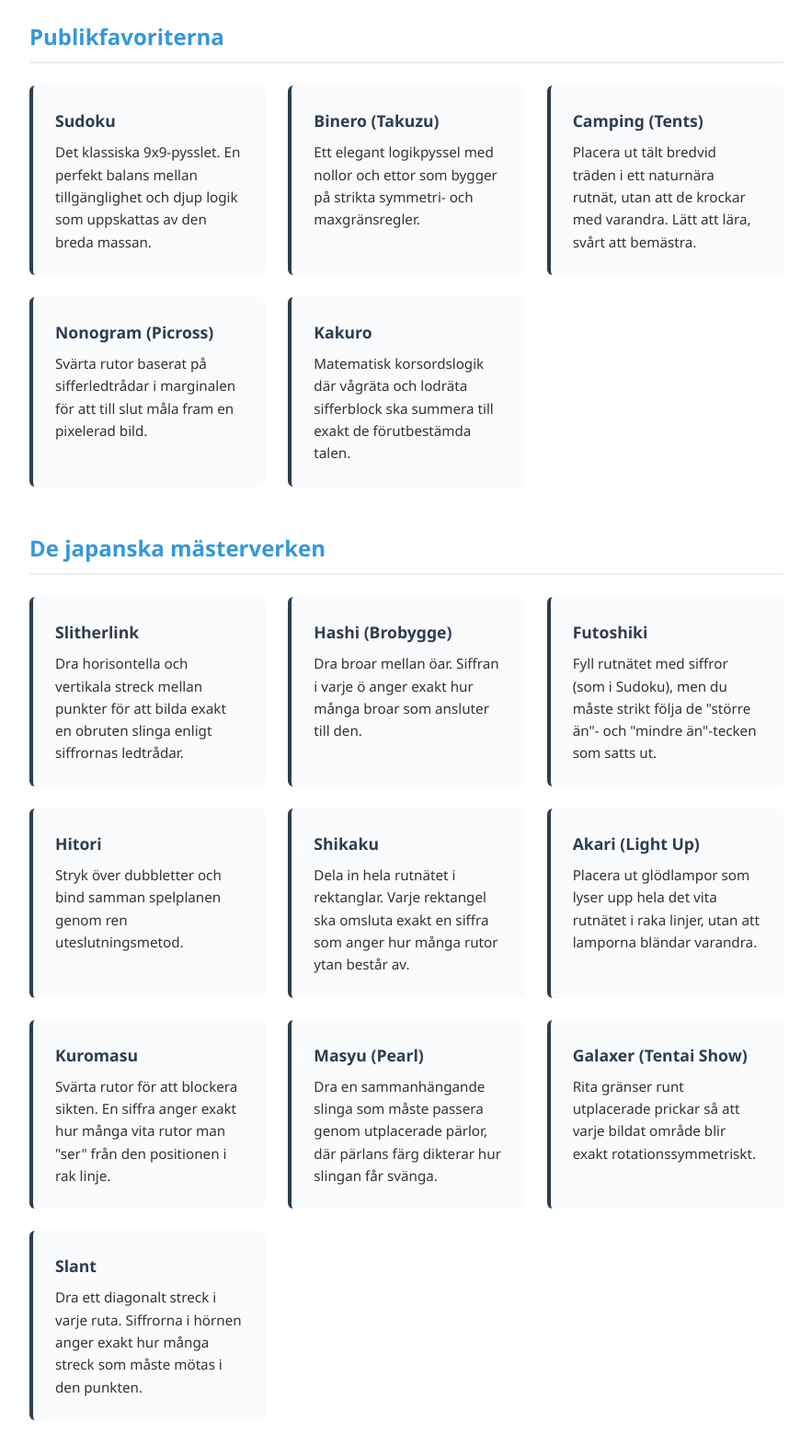
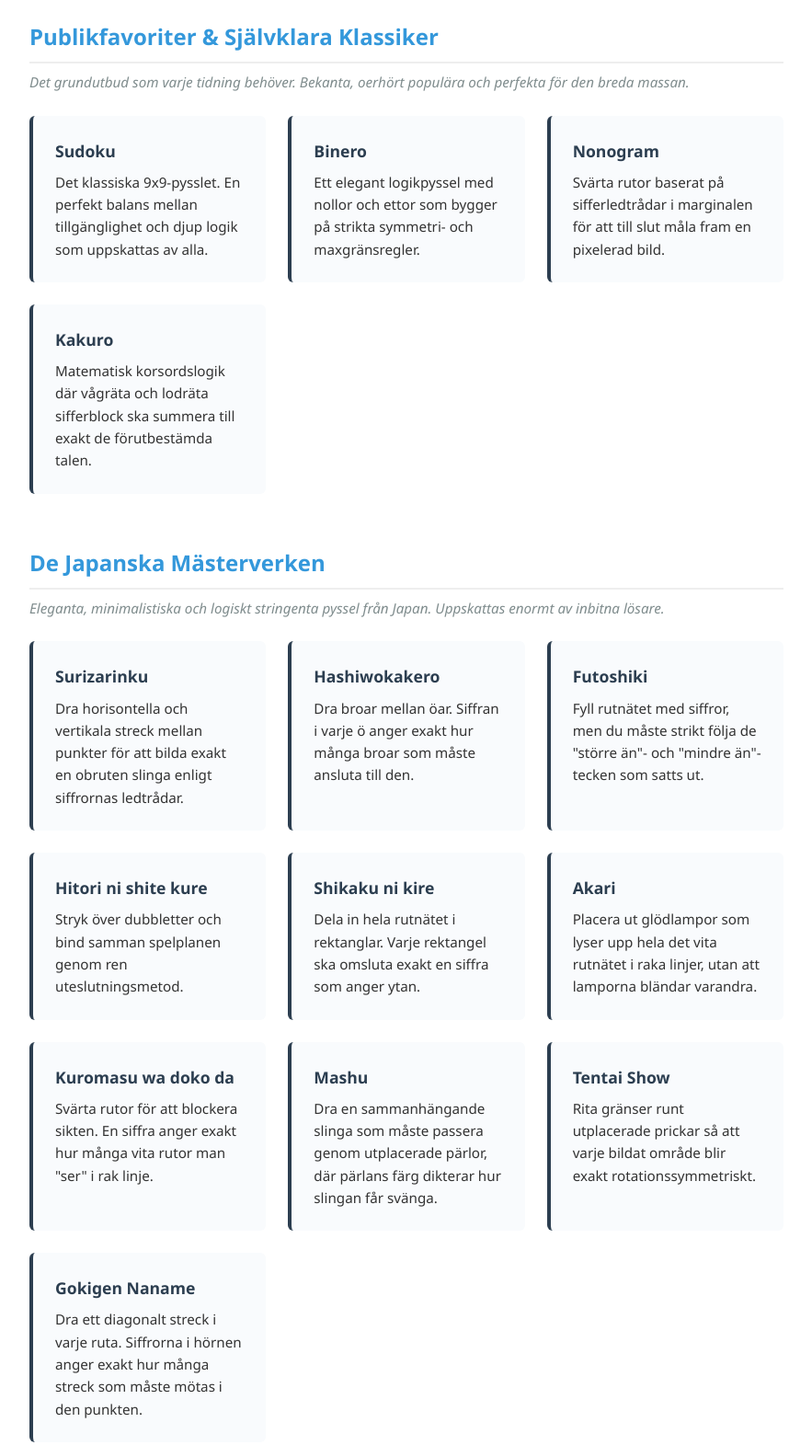
Before and after one commit to SvenskaSifferpyssel/SvenskaSifferpyssel, a plain HTML site: page index.html in a window 1280 px wide. Shown: the part 1194-2765 px from the top of the page at 92% size, without its empty margins (198-1081 px from the left). Drawn offline with Linux system fonts and the light colour scheme.

Commit message:
Refactor HTML structure and update text content
Updated various text elements for clarity and consistency, adjusted margins for better layout, and modified category titles.

```diff
--- a/index.html
+++ b/index.html
@@ -87,8 +87,8 @@
 
         .category-title {
             color: var(--accent-color);
-            margin-top: 3rem;
-            margin-bottom: 1rem;
+            margin-top: 3.5rem;
+            margin-bottom: 0.5rem;
             font-size: 1.5rem;
             border-bottom: 2px solid #eee;
             padding-bottom: 0.5rem;
@@ -98,11 +98,18 @@
             margin-top: 1.5rem;
         }
 
+        .category-desc {
+            margin-top: 0;
+            margin-bottom: 1.5rem;
+            color: #7f8c8d;
+            font-style: italic;
+            font-size: 0.95rem;
+        }
+
         .pyssel-grid {
             display: grid;
             grid-template-columns: repeat(auto-fit, minmax(250px, 1fr));
             gap: 1.5rem;
-            margin-top: 1.5rem;
         }
 
         .pyssel-card {
@@ -159,14 +166,14 @@
 <body>
 
     <header>
-        <h1>Felfria Sifferpyssel</h1>
+        <h1>Felfria Sifferpyssel. Garanterat.</h1>
         <p>Tryckfärdiga logikkryss och sifferpyssel för dagstidningar och magasin – skapade med kompromisslös precision och unika lösningar.</p>
     </header>
 
     <div class="container">
 
         <h2>En modern standard för tidningens pysselsida</h2>
-        <p>Att erbjuda engagerande och utmanande pyssel är ett uppskattat inslag för läsarna. Men för att upplevelsen ska hålla högsta klass krävs att materialet är helt korrekt. Traditionella leverantörer har tyvärr ofta brister i sina logikkryss, så som förskjutna matriser, felaktiga facit eller pyssel som i stället för ren logik kräver gissningar på grund av dubbla lösningar.</p>
+        <p>Att erbjuda engagerande och utmanande pyssel är ett uppskattat inslag för läsarna. Men för att upplevelsen ska hålla högsta klass krävs att materialet är helt korrekt. Traditioner och standardlösningar inom pysselsyndikering dras ibland med brister som förskjutna matriser, felaktiga facit eller pyssel som i stället för ren logik kräver gissningar på grund av dubbla lösningar.</p>
         <p>Jag har valt att lösa detta från grunden genom att kombinera avancerad programmering och strikt algoritmisk validering. Resultatet är en pysseltjänst där varje enskilt publicerat kryss är matematiskt bevisat att hålla absolut toppklass.</p>
 
         <div class="usp-grid">
@@ -176,7 +183,7 @@
             </div>
             <div class="usp-card">
                 <h3>Tryckfärdig Layout</h3>
-                <p>Inga felaktiga radhöjder eller förskjutna sifferrader. Materialet levereras som knivskarp vektorgrafik anpassad direkt för tryckpressens krav, oavsett format.</p>
+                <p>Inga felaktiga radhöjder eller förskjutna sifferrader. Materialet levereras som knivskarp vektorgrafik (PDF/EPS) anpassad direkt för tryckpressens krav, oavsett format.</p>
             </div>
             <div class="usp-card">
                 <h3>Varierat Utbud</h3>
@@ -188,22 +195,19 @@
             <h2>Våra Pysseltyper</h2>
             <p>Vi levererar ett massivt och balanserat utbud som passar alla typer av läsare. Här är hela vår katalog av tryckfärdiga logikpyssel.</p>
 
-            <h3 class="category-title">Publikfavoriterna</h3>
+            <h3 class="category-title">Publikfavoriter & Självklara Klassiker</h3>
+            <p class="category-desc">Det grundutbud som varje tidning behöver. Bekanta, oerhört populära och perfekta för den breda massan.</p>
             <div class="pyssel-grid">
                 <div class="pyssel-card">
                     <h3>Sudoku</h3>
-                    <p>Det klassiska 9x9-pysslet. En perfekt balans mellan tillgänglighet och djup logik som uppskattas av den breda massan.</p>
+                    <p>Det klassiska 9x9-pysslet. En perfekt balans mellan tillgänglighet och djup logik som uppskattas av alla.</p>
                 </div>
                 <div class="pyssel-card">
-                    <h3>Binero (Takuzu)</h3>
+                    <h3>Binero</h3>
                     <p>Ett elegant logikpyssel med nollor och ettor som bygger på strikta symmetri- och maxgränsregler.</p>
                 </div>
                 <div class="pyssel-card">
-                    <h3>Camping (Tents)</h3>
-                    <p>Placera ut tält bredvid träden i ett naturnära rutnät, utan att de krockar med varandra. Lätt att lära, svårt att bemästra.</p>
-                </div>
-                <div class="pyssel-card">
-                    <h3>Nonogram (Picross)</h3>
+                    <h3>Nonogram</h3>
                     <p>Svärta rutor baserat på sifferledtrådar i marginalen för att till slut måla fram en pixelerad bild.</p>
                 </div>
                 <div class="pyssel-card">
@@ -212,58 +216,64 @@
                 </div>
             </div>
 
-            <h3 class="category-title">De japanska mästerverken</h3>
+            <h3 class="category-title">De Japanska Mästerverken</h3>
+            <p class="category-desc">Eleganta, minimalistiska och logiskt stringenta pyssel från Japan. Uppskattas enormt av inbitna lösare.</p>
             <div class="pyssel-grid">
                 <div class="pyssel-card">
-                    <h3>Slitherlink</h3>
+                    <h3>Surizarinku</h3>
                     <p>Dra horisontella och vertikala streck mellan punkter för att bilda exakt en obruten slinga enligt siffrornas ledtrådar.</p>
                 </div>
                 <div class="pyssel-card">
-                    <h3>Hashi (Brobygge)</h3>
-                    <p>Dra broar mellan öar. Siffran i varje ö anger exakt hur många broar som ansluter till den.</p>
+                    <h3>Hashiwokakero</h3>
+                    <p>Dra broar mellan öar. Siffran i varje ö anger exakt hur många broar som måste ansluta till den.</p>
                 </div>
                 <div class="pyssel-card">
                     <h3>Futoshiki</h3>
-                    <p>Fyll rutnätet med siffror (som i Sudoku), men du måste strikt följa de "större än"- och "mindre än"-tecken som satts ut.</p>
+                    <p>Fyll rutnätet med siffror, men du måste strikt följa de "större än"- och "mindre än"-tecken som satts ut.</p>
                 </div>
                 <div class="pyssel-card">
-                    <h3>Hitori</h3>
+                    <h3>Hitori ni shite kure</h3>
                     <p>Stryk över dubbletter och bind samman spelplanen genom ren uteslutningsmetod.</p>
                 </div>
                 <div class="pyssel-card">
-                    <h3>Shikaku</h3>
-                    <p>Dela in hela rutnätet i rektanglar. Varje rektangel ska omsluta exakt en siffra som anger hur många rutor ytan består av.</p>
+                    <h3>Shikaku ni kire</h3>
+                    <p>Dela in hela rutnätet i rektanglar. Varje rektangel ska omsluta exakt en siffra som anger ytan.</p>
                 </div>
                 <div class="pyssel-card">
-                    <h3>Akari (Light Up)</h3>
+                    <h3>Akari</h3>
                     <p>Placera ut glödlampor som lyser upp hela det vita rutnätet i raka linjer, utan att lamporna bländar varandra.</p>
                 </div>
                 <div class="pyssel-card">
-                    <h3>Kuromasu</h3>
-                    <p>Svärta rutor för att blockera sikten. En siffra anger exakt hur många vita rutor man "ser" från den positionen i rak linje.</p>
+                    <h3>Kuromasu wa doko da</h3>
+                    <p>Svärta rutor för att blockera sikten. En siffra anger exakt hur många vita rutor man "ser" i rak linje.</p>
                 </div>
                 <div class="pyssel-card">
-                    <h3>Masyu (Pearl)</h3>
+                    <h3>Mashu</h3>
                     <p>Dra en sammanhängande slinga som måste passera genom utplacerade pärlor, där pärlans färg dikterar hur slingan får svänga.</p>
                 </div>
                 <div class="pyssel-card">
-                    <h3>Galaxer (Tentai Show)</h3>
+                    <h3>Tentai Show</h3>
                     <p>Rita gränser runt utplacerade prickar så att varje bildat område blir exakt rotationssymmetriskt.</p>
                 </div>
                 <div class="pyssel-card">
-                    <h3>Slant</h3>
+                    <h3>Gokigen Naname</h3>
                     <p>Dra ett diagonalt streck i varje ruta. Siffrorna i hörnen anger exakt hur många streck som måste mötas i den punkten.</p>
                 </div>
             </div>
 
-            <h3 class="category-title">Modern logik & specialpyssel</h3>
+            <h3 class="category-title">Tematiska & Visuella Pyssel</h3>
+            <p class="category-desc">Utmaningar som bygger på igenkännliga teman och grafiska element. Ett roligt avbrott från rena siffermatriser.</p>
             <div class="pyssel-grid">
                 <div class="pyssel-card">
-                    <h3>Skyskrapor (Towers)</h3>
-                    <p>Fyll rutnätet med byggnader av olika höjd utifrån marginalens ledtrådar som avslöjar hur många tak man "ser" från det hållet.</p>
+                    <h3>Camping</h3>
+                    <p>Placera ut tält bredvid träden i ett naturnära rutnät, utan att de krockar med varandra. Lätt att lära, svårt att bemästra.</p>
                 </div>
                 <div class="pyssel-card">
-                    <h3>Tågräls (Tracks)</h3>
+                    <h3>Skyskrapor</h3>
+                    <p>Fyll rutnätet med byggnader av olika höjd utifrån marginalens ledtrådar som avslöjar hur många tak man "ser".</p>
+                </div>
+                <div class="pyssel-card">
+                    <h3>Tågräls</h3>
                     <p>Fyll i rutnätet med rälsbitar för att bygga ett spår från start till mål enligt marginalernas utrymme.</p>
                 </div>
                 <div class="pyssel-card">
@@ -271,7 +281,7 @@
                     <p>Ett rutnät fyllt med siffror döljer en komplett uppsättning dominobrickor. Hitta hur de ligger placerade.</p>
                 </div>
                 <div class="pyssel-card">
-                    <h3>Vägvisaren (Signpost)</h3>
+                    <h3>Vägvisaren</h3>
                     <p>Dra en linje från ruta 1 till den sista. Varje ruta har en pil som pekar ut riktningen mot nästa steg i kedjan.</p>
                 </div>
                 <div class="pyssel-card">
```
